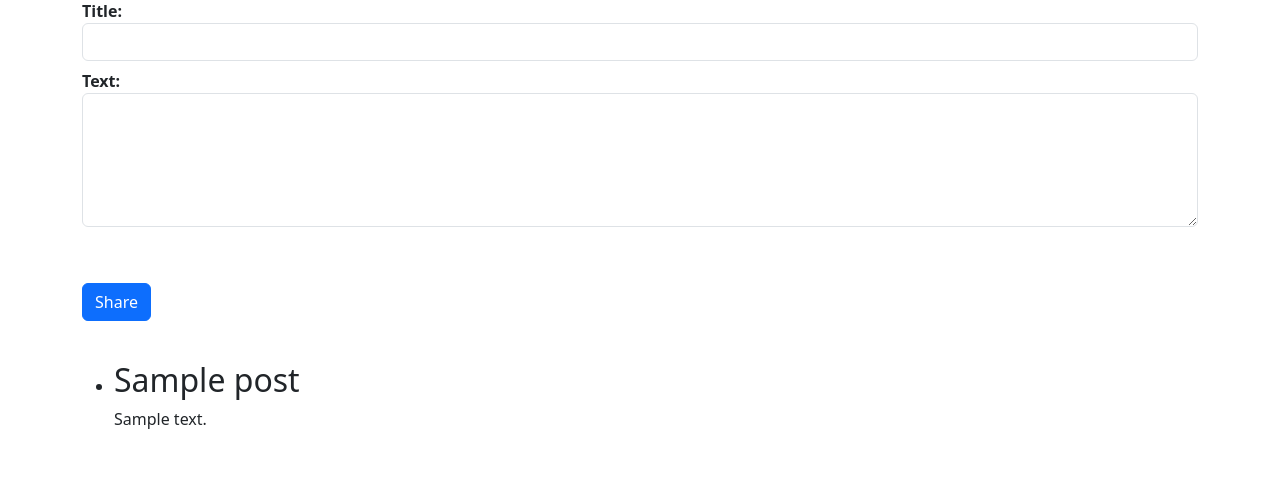
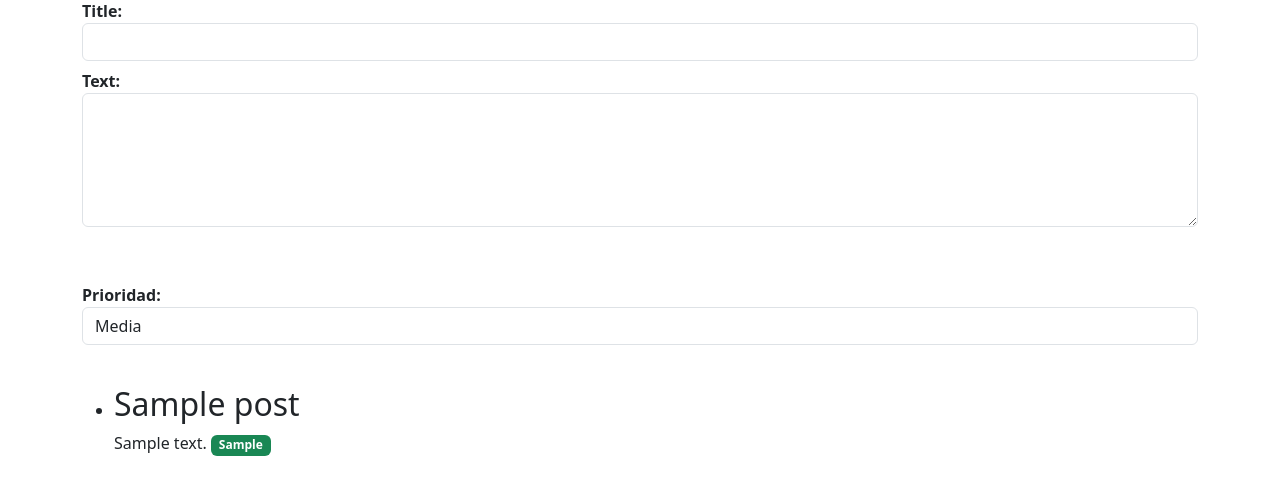
Before and after one commit to mjhea0/flaskr-tdd, a Flask app: page / in a window 1280 px wide. Shown: the part 215-710 px from the top of the page. Run offline with Flask 3, Linux system fonts and the light colour scheme; the visitor is signed in with stand-in values (Sample User, id 1); tables that the repository leaves empty hold one stand-in row (values such as "Sample post").

Commit message:
feat: Añade campo de prioridad al modelo de tarea

```diff
--- a/project/app.py
+++ b/project/app.py
@@ -65,7 +65,7 @@ def add_entry():
     """Adds new post to the database."""
     if not session.get("logged_in"):
         abort(401)
-    new_entry = models.Post(request.form["title"], request.form["text"])
+    new_entry = models.Post(request.form["title"], request.form["text"], request.form.get("priority", "Media"))
     db.session.add(new_entry)
     db.session.commit()
     flash("New entry was successfully posted")
--- a/project/templates/index.html
+++ b/project/templates/index.html
@@ -1,4 +1,4 @@
-<!DOCTYPE html>
+<!doctype html>
 <html>
   <head>
     <title>Flaskr</title>
@@ -14,7 +14,9 @@
       <h1>Flaskr</h1>
       <br /><br />
 
-      <a class="btn btn-info" role="button" href="{{ url_for('search') }}">Search</a>
+      <a class="btn btn-info" role="button" href="{{ url_for('search') }}"
+        >Search</a
+      >
 
       {% if not session.logged_in %}
       <a class="btn btn-success" role="button" href="{{ url_for('login') }}"
@@ -58,8 +60,13 @@
             ></textarea>
           </dd>
           <br /><br />
+          <dt>Prioridad:</dt>
           <dd>
-            <input type="submit" class="btn btn-primary" value="Share" />
+            <select name="priority" class="form-control col-sm-4">
+              <option value="Alta">Alta</option>
+              <option value="Media" selected>Media</option>
+              <option value="Baja">Baja</option>
+            </select>
           </dd>
         </dl>
       </form>
@@ -72,6 +79,11 @@
         <li class="entry">
           <h2 id="{{ entry.id }}">{{ entry.title }}</h2>
           {{ entry.text|safe }}
+          <span
+            class="badge {% if entry.priority == 'Alta' %}bg-danger {% elif entry.priority == 'Media' %}bg-warning text-dark {% else %}bg-success{% endif %}"
+          >
+            {{ entry.priority }}
+          </span>
         </li>
         {% else %}
         <li><em>No entries yet. Add some!</em></li>
```
Also changed, not shown: project/models.py (+7 -2 lines).
